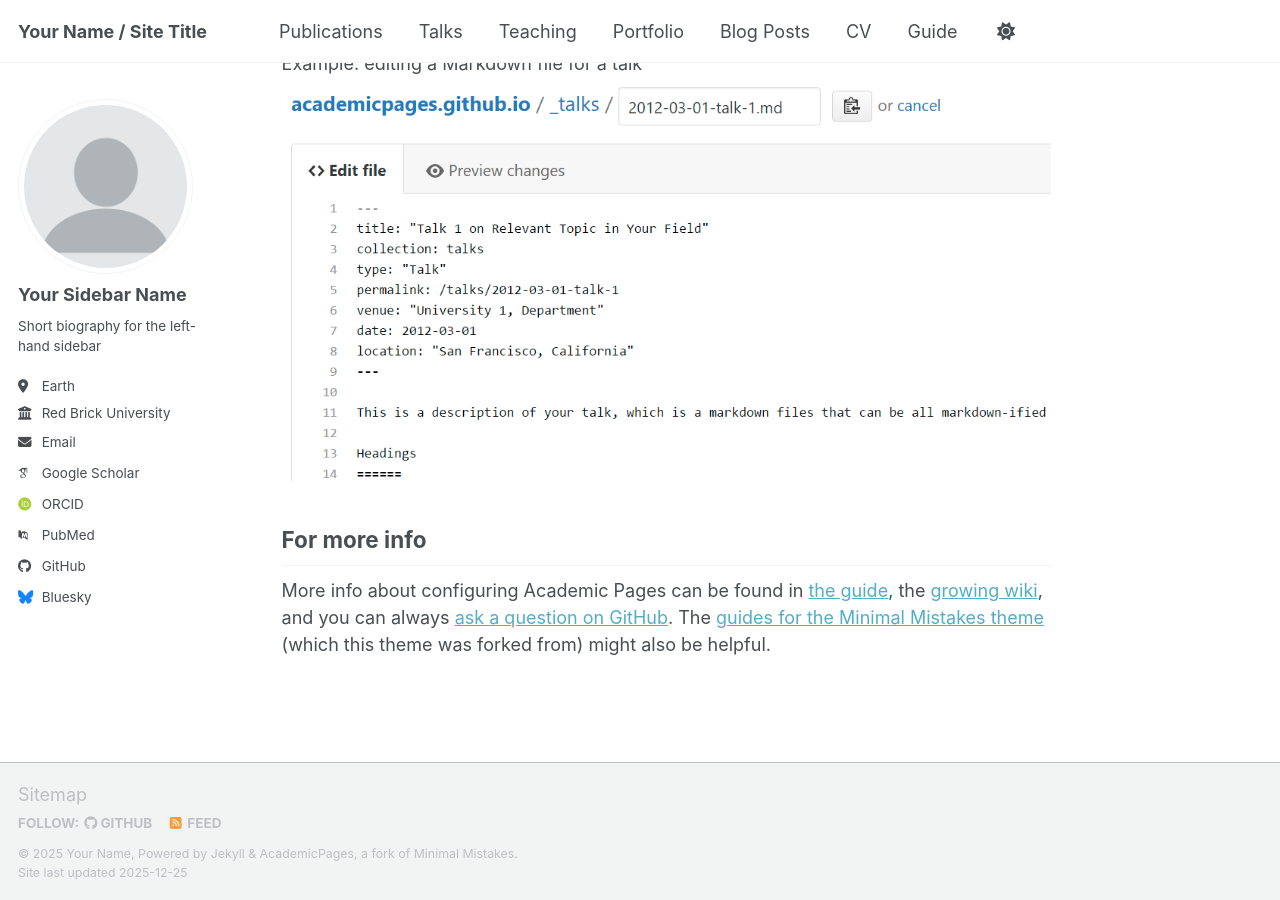
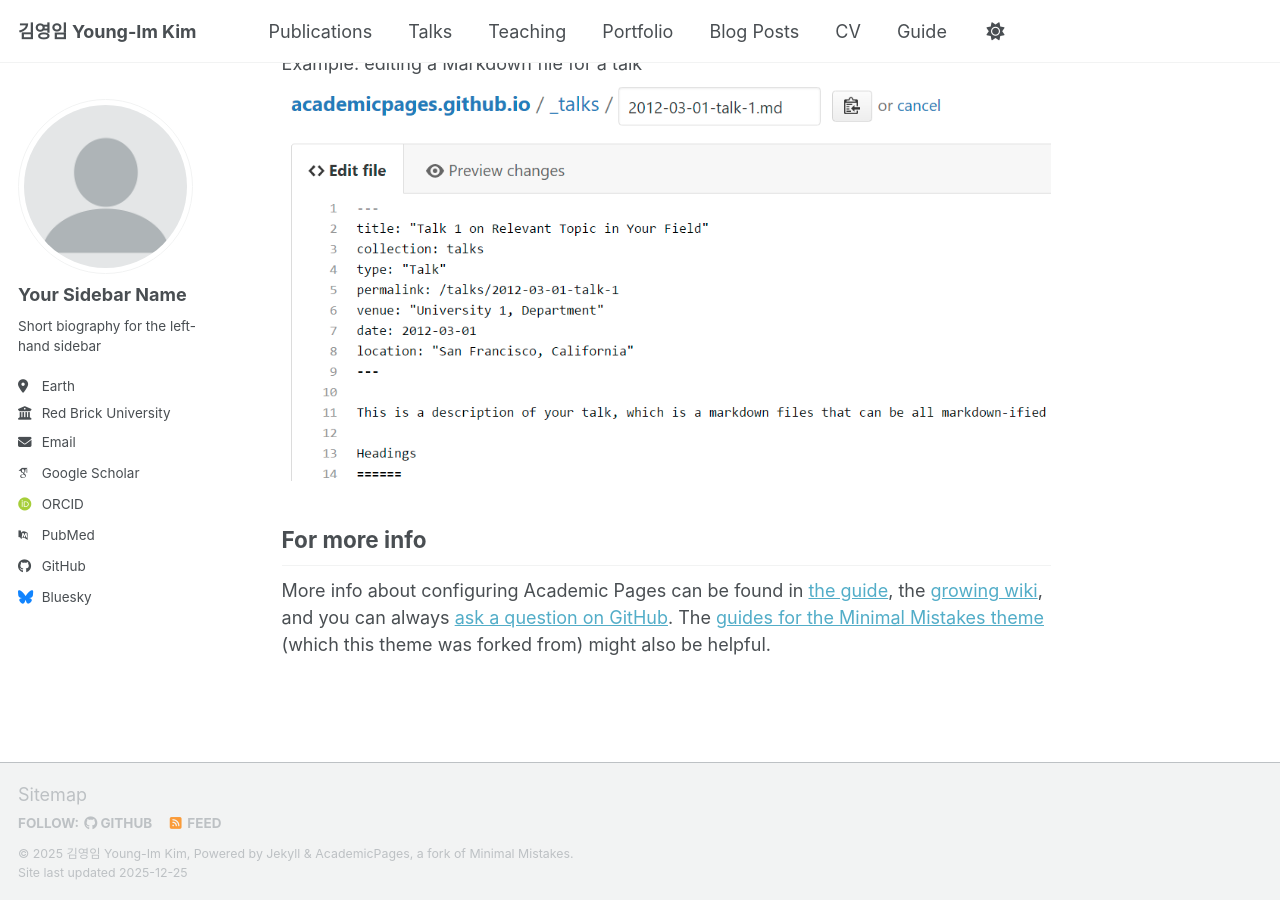
Before and after one commit to kimyoungim/youngimkim.github.io, a Jekyll site: the page built from _pages/about.md, in a window 1280 px wide and 900 px high, scrolled down 2718 px. Built offline with Jekyll 4.4.1, drawn with Linux system fonts in a browser that asks for light colours; some web fonts are replaced; a script bundle is joined from its source files by our own code; library files that are not in the unit come from our copies.

Commit message:
Update _config.yml

```diff
--- a/_config.yml
+++ b/_config.yml
@@ -9,10 +9,10 @@
 # Basic Site Settings
 locale                   : "en-US"
 site_theme               : "default" # the available themes options are "default", "air", "sunrise", "mint", "dirt" and "contrast"
-title                    : "Your Name / Site Title"
+title                    : 김영임 Young-Im Kim
 title_separator          : "-"
-name                     : &name "Your Name"
-description              : &description "Your Name's academic portfolio"   # Update this with a general description of your site, this is the default if not overridden by a page
+name                     : 김영임 Young-Im Kim
+description              : 문학평론가, 포스트휴먼적 윤리 연구 Literary criticism, nonhuman ethics, and research in progress.
 url                      : https://academicpages.github.io # The base hostname & protocol for your site e.g. "https://[your GitHub username].github.io",
                                                            # or if you already have some other page hosted on Github then use "https://[your GitHub username].github.io/[Your Repo Name]"
 baseurl                  : "" # the subpath of your site, e.g. "/blog"
```
